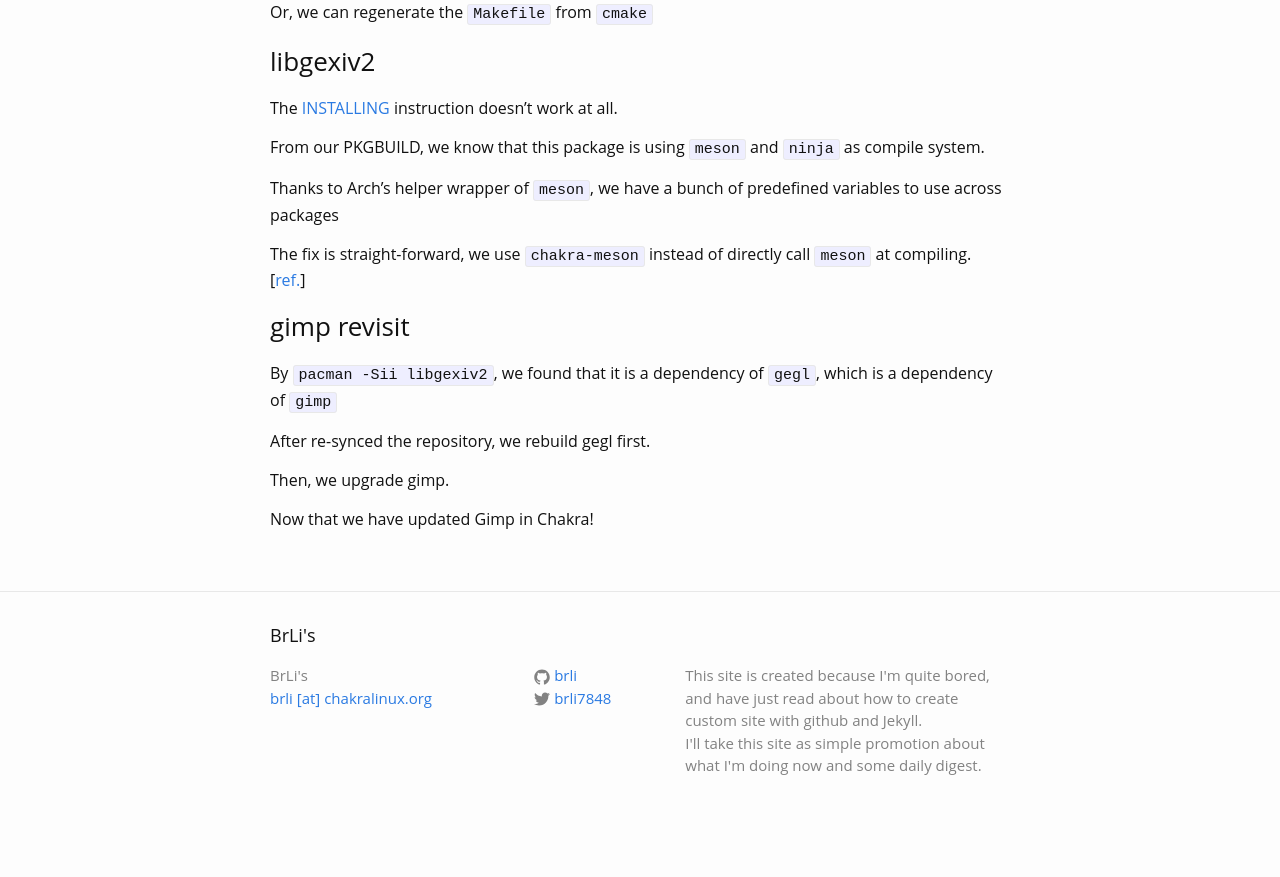
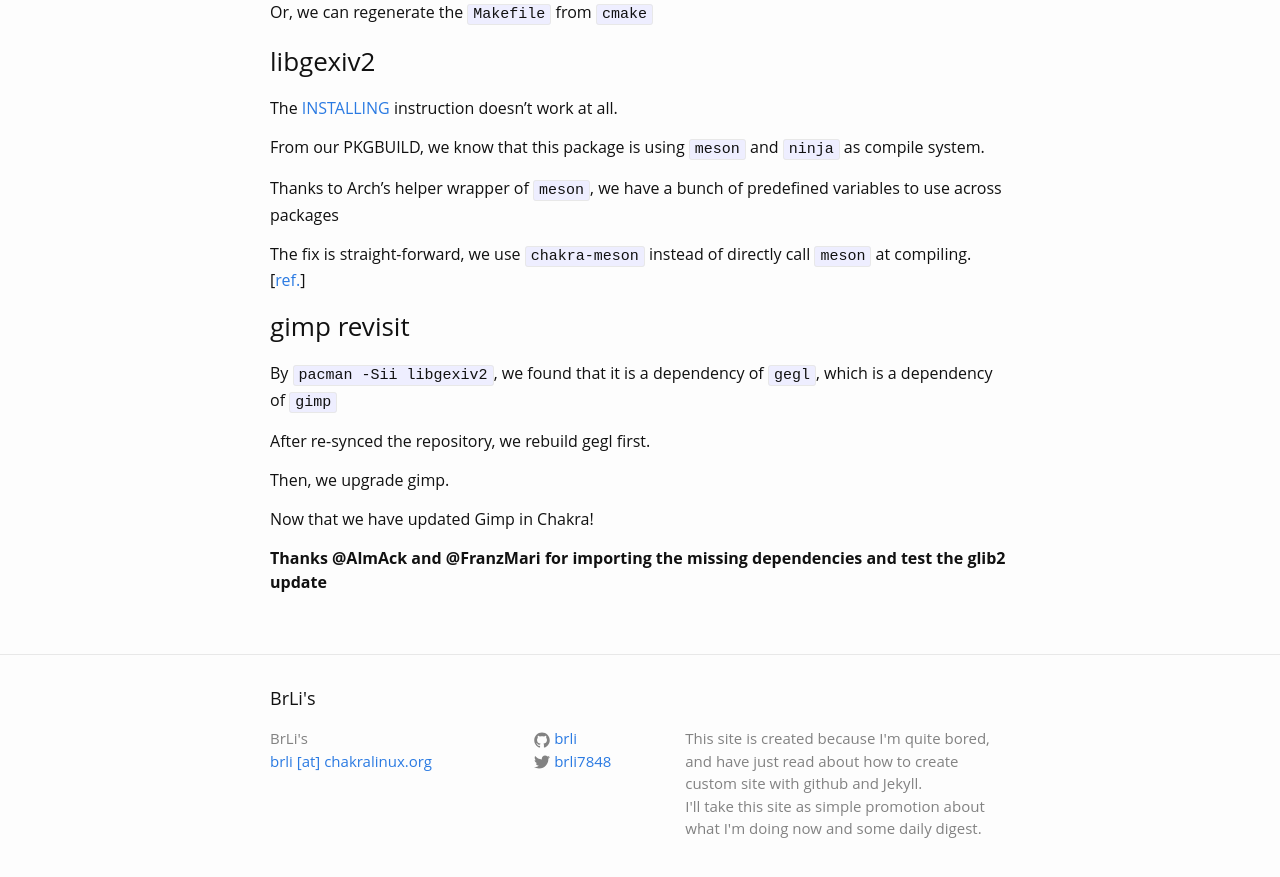
Before and after one commit to Brli/brli.github.io, a Jekyll site: the page built from _posts/2018-07-17-upgrade-gimp.markdown, in a window 1280 px wide and 900 px high, scrolled down 1910 px. Shown: the top 877 px of the window. Built offline with Jekyll 4.4.1, drawn with Linux system fonts in a browser that asks for light colours; comment, search, counter and statistics services are not loaded; before the commit the page ends 2747 px from its top, so only the background shows below that; some of the changed lines change nothing that is shown.

Commit message:
add some words

```diff
--- a/_posts/2018-07-17-upgrade-gimp.markdown
+++ b/_posts/2018-07-17-upgrade-gimp.markdown
@@ -5,7 +5,7 @@
 categories: chakra packaging
 ---
 
-We're planning to upgrade [Gimp](https://gimp.org) to [2.10.4](https://www.gimp.org/release-notes/gimp-2.10.html)
+We're planning to upgrade [Gimp](https://gimp.org) to [2.10.4](https://code.chakralinux.org/packages/gtk/issues/8)
 
 It introduce new dependencies and give these errors while configuring
 
@@ -105,3 +105,5 @@
 Then, we upgrade gimp.
 
 Now that we have updated Gimp in Chakra!
+
+__Thanks @AlmAck and @FranzMari for importing the missing dependencies and test the glib2 update__
```
